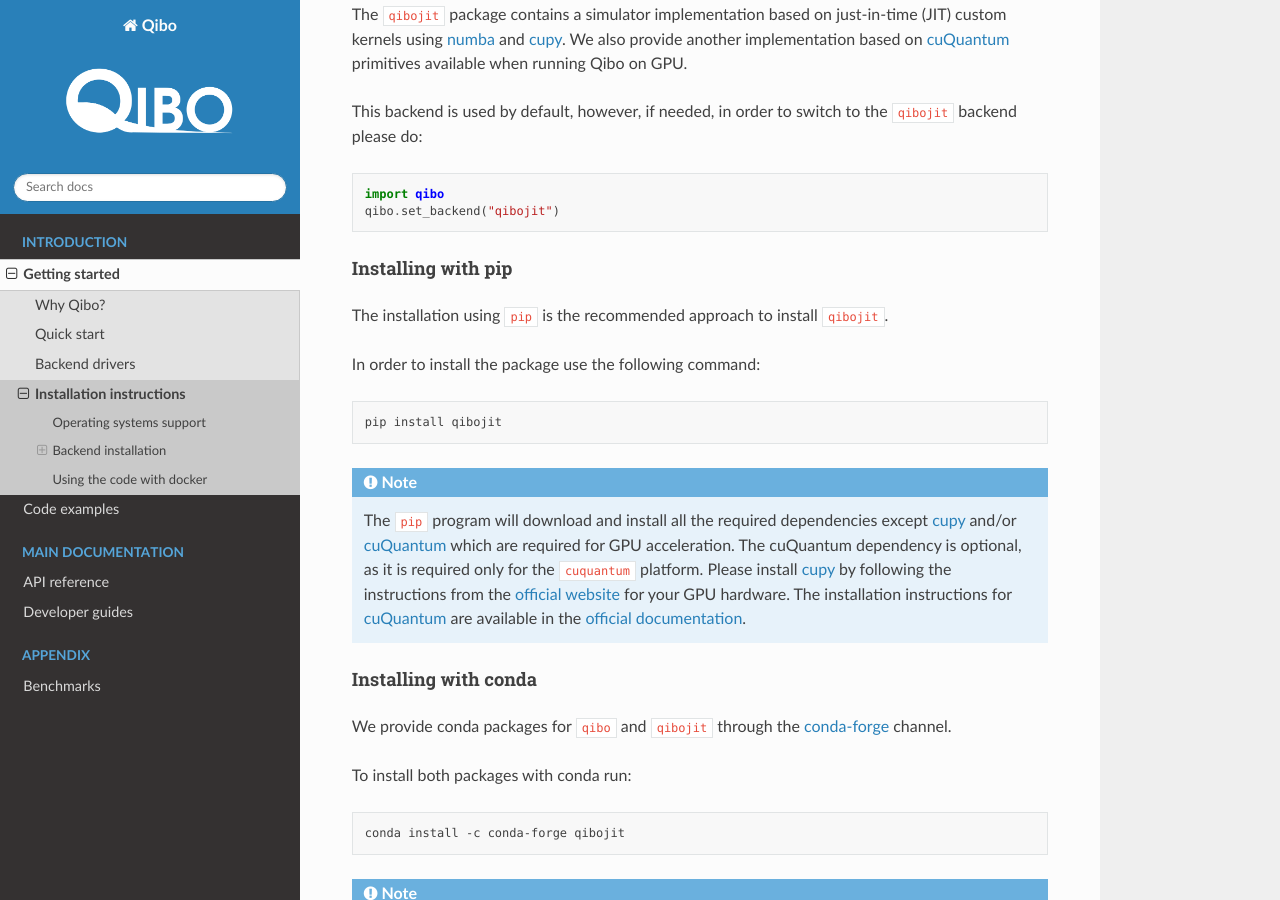
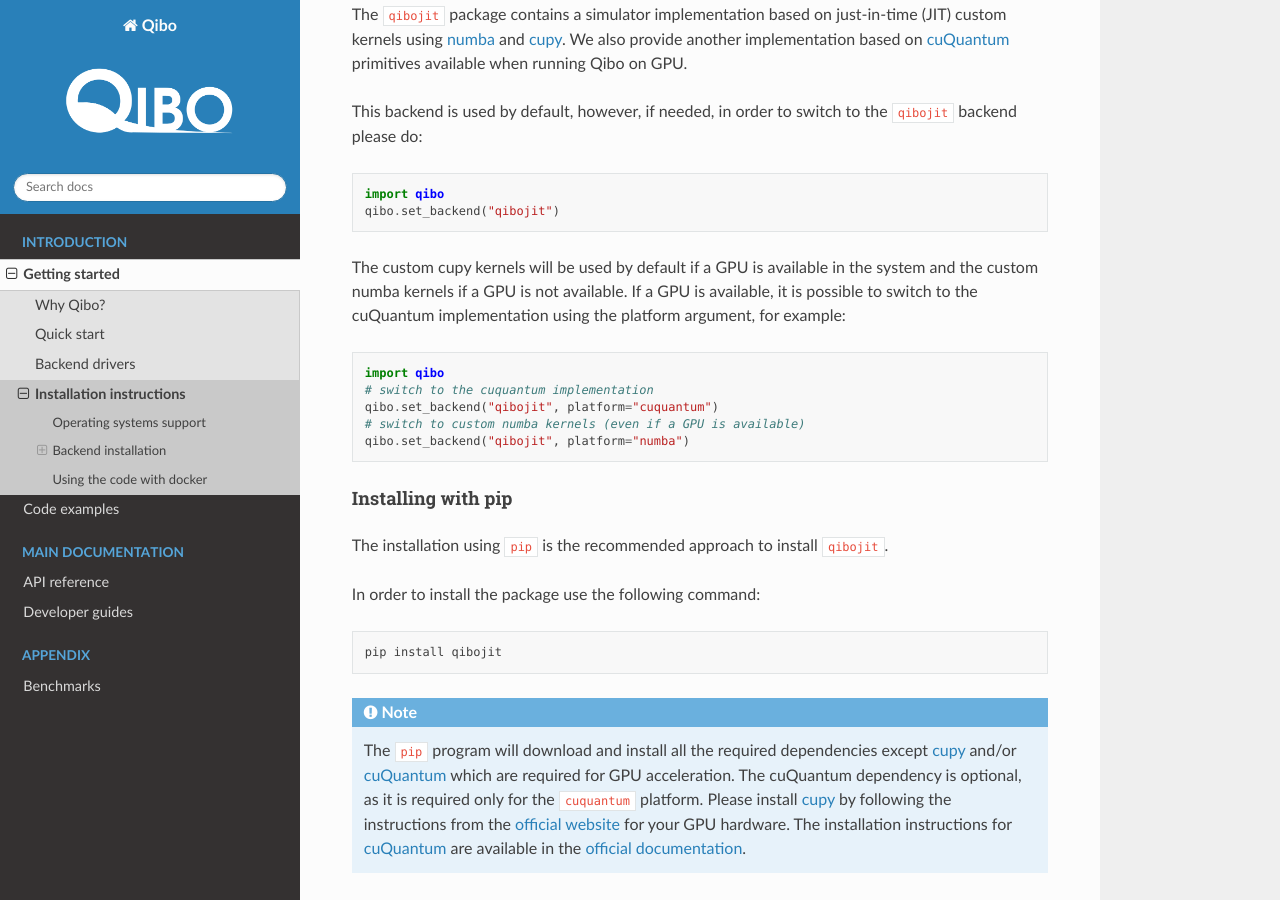
Before and after one commit to qiboteam/qibo, a Sphinx documentation site: the page built from doc/source/getting-started/installation.rst, in a window 1280 px wide and 900 px high, scrolled down 1540 px. Built offline with Sphinx 7.4.7 and the Read the Docs theme 2.0.0, drawn with Linux system fonts in a browser that asks for light colours; pages that are not in the unit, such as notebooks, are missing from menus.

Commit message:
Document platform switcher in qibojit installation instructions

```diff
--- a/doc/source/getting-started/installation.rst
+++ b/doc/source/getting-started/installation.rst
@@ -95,6 +95,20 @@
 
       import qibo
       qibo.set_backend("qibojit")
+
+The custom cupy kernels will be used by default if a GPU is available in the
+system and the custom numba kernels if a GPU is not available. If a GPU is
+available, it is possible to switch to the cuQuantum implementation using the
+platform argument, for example:
+
+.. testcode::
+
+      import qibo
+      # switch to the cuquantum implementation
+      qibo.set_backend("qibojit", platform="cuquantum")
+      # switch to custom numba kernels (even if a GPU is available)
+      qibo.set_backend("qibojit", platform="numba")
+
 
 Installing with pip
 """""""""""""""""""
```
